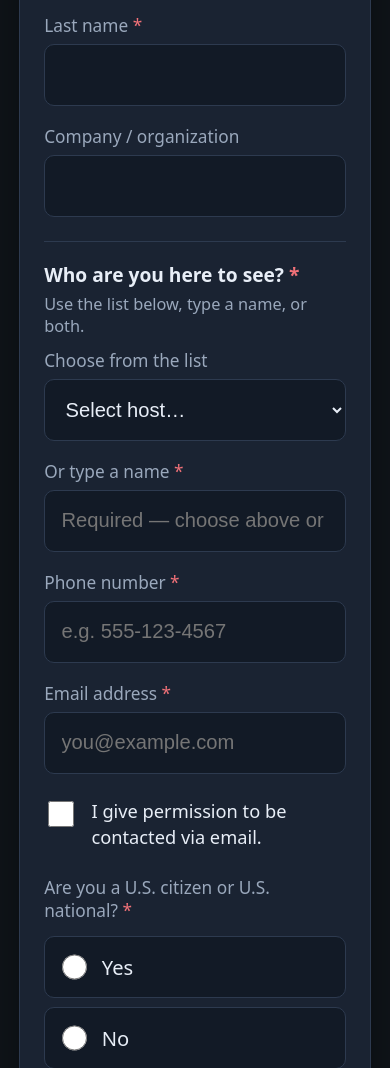
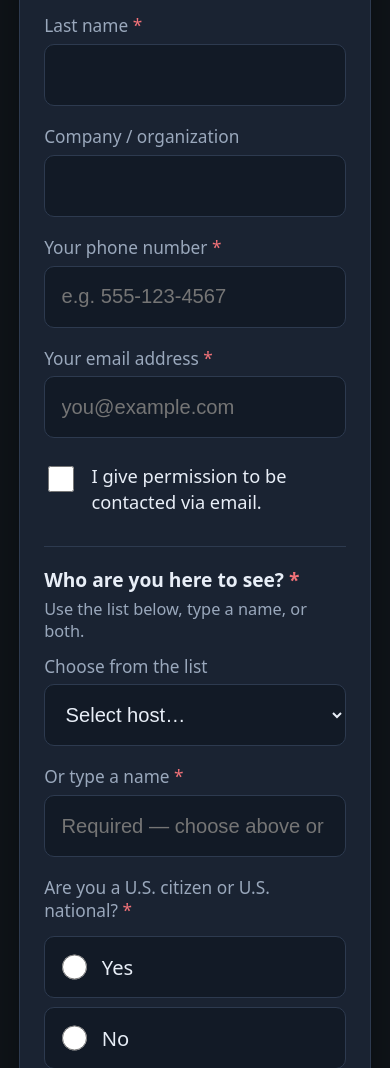
Before and after one commit to stewarta0710/SBIKioskBackend, a FastAPI app: page / in a window 390 px wide. Shown: the part 528-1596 px from the top of the page. Run offline with FastAPI, Linux system fonts and the light colour scheme.

Commit message:
Clarify visitor phone and email on sign-in form.
Label fields as the visitor's contact info and collect them before the host section so they are not mistaken for the host's number.

Co-authored-by: Cursor <cursoragent@cursor.com>

```diff
--- a/templates/index.html
+++ b/templates/index.html
@@ -46,6 +46,24 @@
           <span class="field__label">Company / organization</span>
           <input class="field__input" name="company" type="text" autocomplete="organization" maxlength="200" />
         </label>
+        <label class="field">
+          <span class="field__label">Your phone number <span class="req">*</span></span>
+          <input class="field__input" name="phone" type="tel" autocomplete="tel" inputmode="tel" required minlength="7" maxlength="40" placeholder="e.g. 555-123-4567" />
+        </label>
+        <label class="field">
+          <span class="field__label">Your email address <span class="req">*</span></span>
+          <input class="field__input" name="email" type="email" autocomplete="email" required maxlength="254" placeholder="you@example.com" />
+        </label>
+        <label class="field field--checkbox" for="emailContactPermission">
+          <input
+            class="field__check"
+            type="checkbox"
+            name="email_contact_permission"
+            id="emailContactPermission"
+            value="1"
+          />
+          <span class="field__check-label">I give permission to be contacted via email.</span>
+        </label>
 
         <div class="subhead subhead--inset">
           <h3 class="subhead__title">Who are you here to see? <span class="req" aria-hidden="true">*</span></h3>
@@ -82,25 +100,6 @@
             maxlength="200"
             placeholder="Required — choose above or type here"
           />
-        </label>
-
-        <label class="field">
-          <span class="field__label">Phone number <span class="req">*</span></span>
-          <input class="field__input" name="phone" type="tel" autocomplete="tel" inputmode="tel" required minlength="7" maxlength="40" placeholder="e.g. 555-123-4567" />
-        </label>
-        <label class="field">
-          <span class="field__label">Email address <span class="req">*</span></span>
-          <input class="field__input" name="email" type="email" autocomplete="email" required maxlength="254" placeholder="you@example.com" />
-        </label>
-        <label class="field field--checkbox" for="emailContactPermission">
-          <input
-            class="field__check"
-            type="checkbox"
-            name="email_contact_permission"
-            id="emailContactPermission"
-            value="1"
-          />
-          <span class="field__check-label">I give permission to be contacted via email.</span>
         </label>
 
         <fieldset class="field field--radios">
@@ -212,8 +211,8 @@
             visitor_last_name: "Last name",
             company: "Company",
             host_name: "Who you are here to see",
-            phone: "Phone",
-            email: "Email",
+            phone: "Your phone number",
+            email: "Your email",
             email_contact_permission: "OK to contact by email",
             us_citizen_or_national: "U.S. citizen or national",
             visit_purpose: "Purpose",
```
